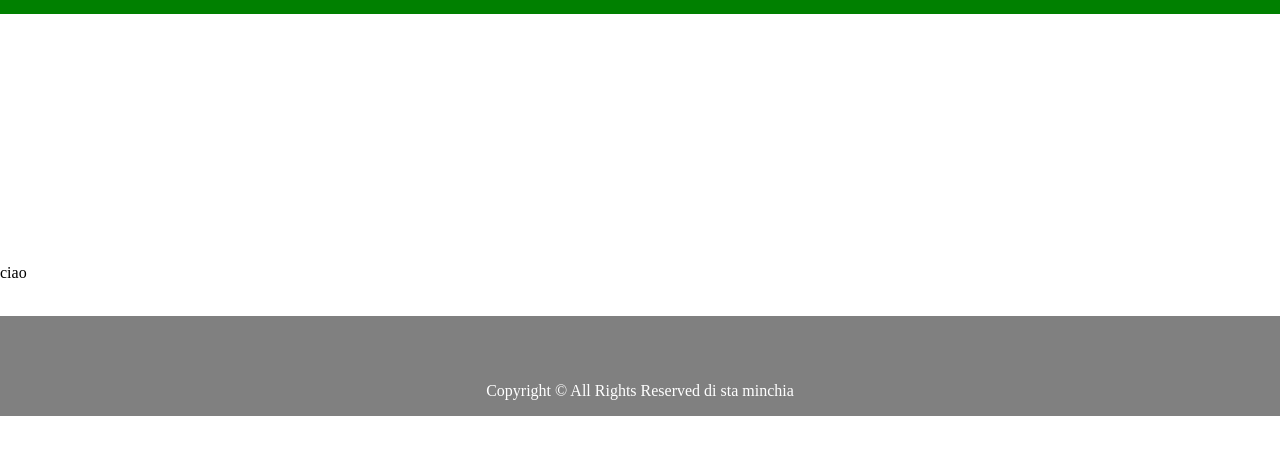
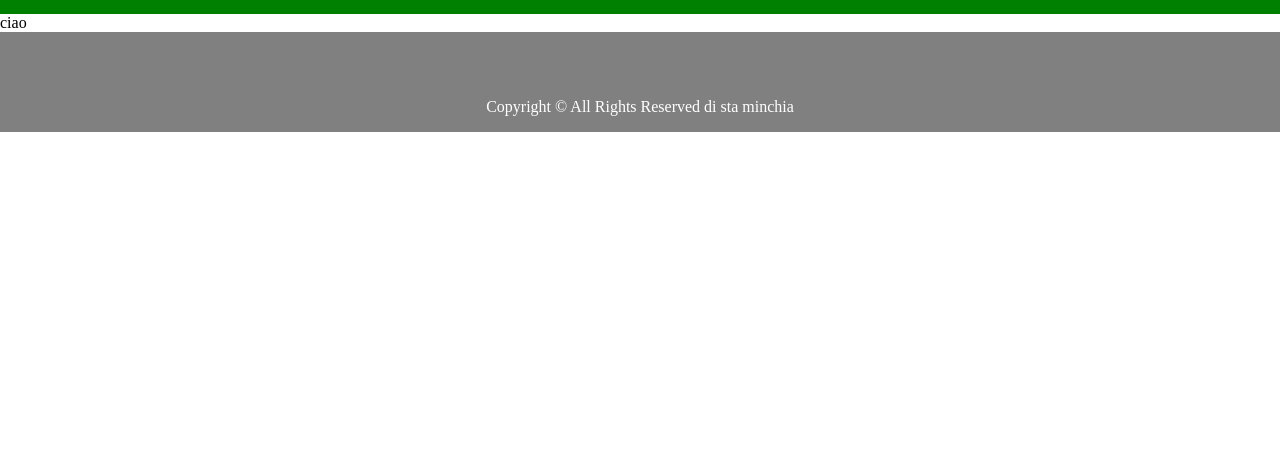
Before and after one commit to massimomonacchi/iltuoamicoportiere, a plain HTML site: page index.html in a window 1280 px wide. Shown: the part 66-520 px from the top of the page. Drawn offline with nearby package versions, Linux system fonts and the light colour scheme.

Commit message:
sistemato height degli elementi

```diff
--- a/css/style-menu-bar.css
+++ b/css/style-menu-bar.css
@@ -1,6 +1,7 @@
 body{
 	width:100%;
 	margin:auto;
+	height:100%;
 }
 
 
@@ -22,6 +23,10 @@ body{
 
 .content{
 	position:relative;
+	padding:0;
+}
+p{
+	padding:0;
 }
 
 .logo{
--- a/index.html
+++ b/index.html
@@ -35,25 +35,7 @@
 	</div>
 
 	<div class="content" id = "content">
-		<br>
-		<br>
-		<br>
-		<br>
-		<br>
-		<br>
-		<br>
-		<br>
-		<br>
-		<br>
-		<br>
-
-		<br>
-		<br>
-		<p>
-			ciao
-		</p>
-
-		<br>
+		ciao
 	</div>
 	<div class="footer" id="footer">
 		<p class="copyright">
--- a/js/menu-resize.js
+++ b/js/menu-resize.js
@@ -19,7 +19,7 @@ function create_menu(){
 	var div = document.createElement('div');
 	div.className = 'menu';
 	div.setAttribute("id", "menu");
-	div.innerHTML = "<a> chi siamo</a> <a style='padding-left:80px;padding-right:80px;'> i nostri servizi</a> <a> lavora con noi</a>"
+	div.innerHTML = "<a id='prova12'> chi siamo</a> <a style='padding-left:80px;padding-right:80px;'> i nostri servizi</a> <a> lavora con noi</a>"
 	var ele = document.querySelector('.content');
 	ele.parentNode.insertBefore(div, ele);
 	div.style.position = "absolute";
@@ -29,7 +29,8 @@ function create_menu(){
 	div.style.textAlign = "center";
 	div.style.display = "inline";
 	div.style.fontSize= "20px";
-	div.style.paddingTop = "20px";
+	div.style.height = document.getElementById("prova12").offsetHeight+"px";
+	console.log(document.getElementById("prova12").offsetHeight);
 }
 
 
@@ -40,7 +41,8 @@ function menu_none(){
 	document.getElementById("logo").style.textAlign = "center";
 	document.getElementById("menu").style.display = "inline";
 	document.getElementById("content").style.top = document.getElementById('header').offsetHeight + document.getElementById('menu').offsetHeight +"px";
-	document.getElementById("footer").style.top = document.getElementById('header').offsetHeight + document.getElementById('menu').offsetHeight+ document.getElementById('content').offsetHeight +"px";
+	console.log(document.getElementById('header').offsetHeight + document.getElementById('menu').offsetHeight+ document.getElementById('content').offsetHeight +"px");
+	document.getElementById("footer").style.top = document.getElementById('header').offsetHeight + document.getElementById('menu').offsetHeight + document.getElementById('content').offsetHeight +"px";
 }
 
 function menu_inline(){
```
